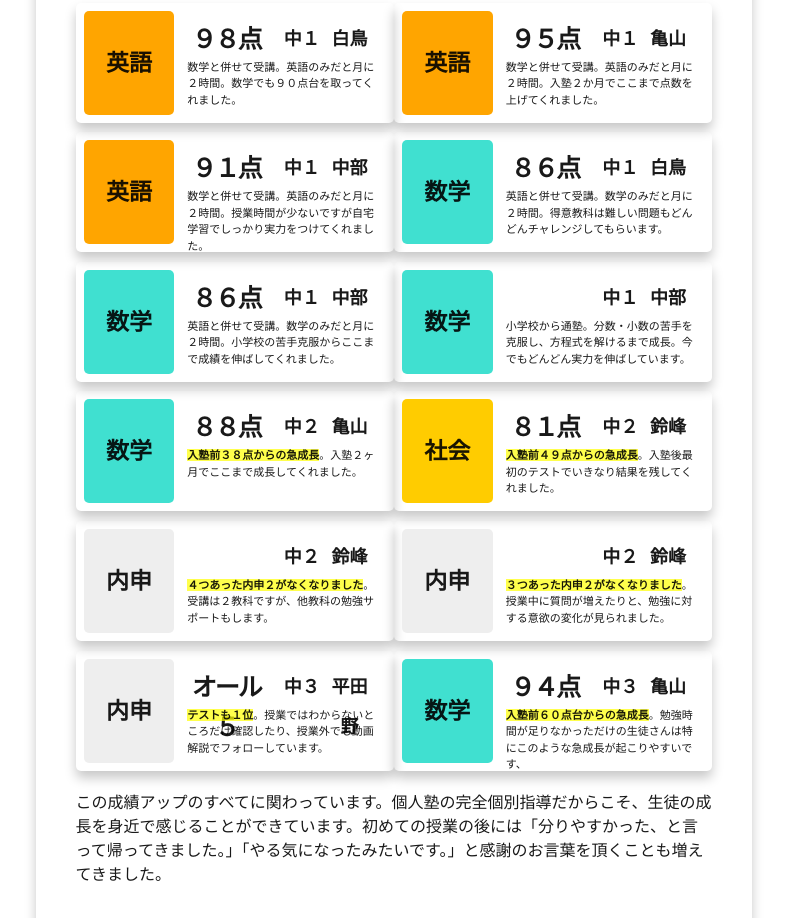
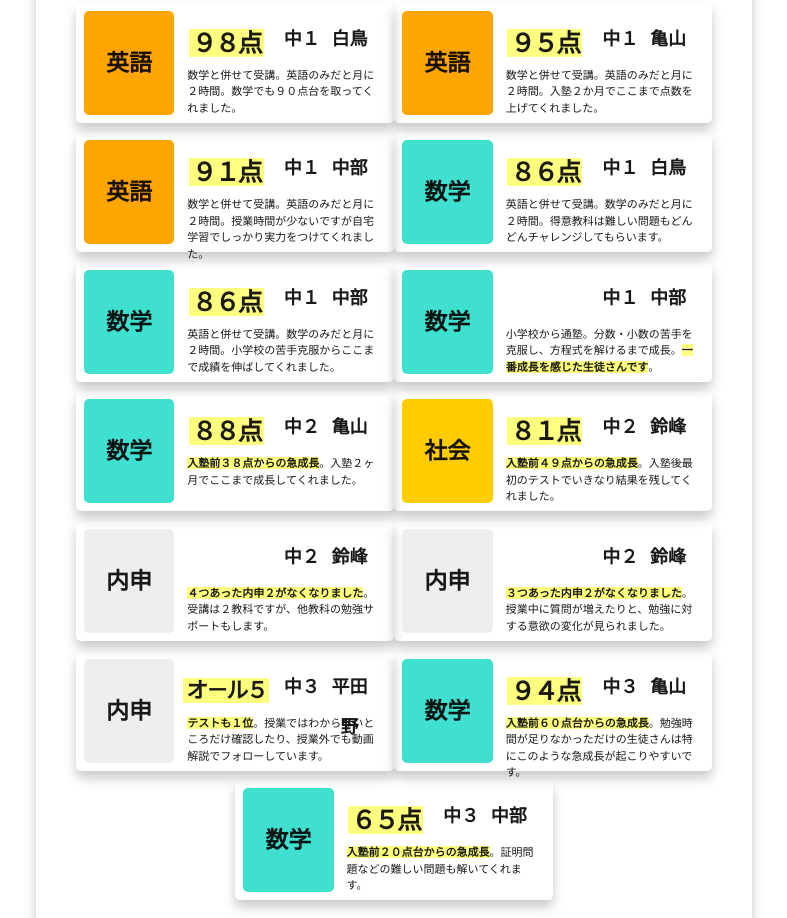
Before and after one commit to konohaacademy/AboutPersonalClamSchool, a plain HTML site: page index.html in a window 1280 px wide. Shown: the part 1939-2857 px from the top of the page, without its empty margins (118-905 px from the left). Drawn offline with nearby package versions, Linux system fonts and the light colour scheme.

Commit message:
実績を追加・デザイン変更

```diff
--- a/index.html
+++ b/index.html
@@ -161,7 +161,7 @@
                       </div>
                       <div class="achievement__box__content__textarea">
                         <div class="achievement__box__content__textarea__text">
-                          <span class="title">９８点</span>
+                          <span class="title point">９８点</span>
                         </div>
                         <div class="achievement__box__content__textarea__grade">
                           <span class="title">中１</span>
@@ -170,7 +170,7 @@
                           <span class="title">白鳥</span>
                         </div>
                         <div class="achievement__box__content__textarea__detail">
-                          <p>数学と併せて受講。英語のみだと月に２時間。数学でも９０点台を取ってくれました。</p>
+                          <p>数学と併せて受講。英語のみだと月に２時間。<span class="point"></span>数学でも９０点台</span>を取ってくれました。</p>
                         </div>
                       </div>
                     </div>
@@ -180,7 +180,7 @@
                       </div>
                       <div class="achievement__box__content__textarea">
                         <div class="achievement__box__content__textarea__text">
-                          <span class="title">９５点</span>
+                          <span class="title point">９５点</span>
                         </div>
                         <div class="achievement__box__content__textarea__grade">
                           <span class="title">中１</span>
@@ -199,7 +199,7 @@
                       </div>
                       <div class="achievement__box__content__textarea">
                         <div class="achievement__box__content__textarea__text">
-                          <span class="title">９１点</span>
+                          <span class="title point">９１点</span>
                         </div>
                         <div class="achievement__box__content__textarea__grade">
                           <span class="title">中１</span>
@@ -218,7 +218,7 @@
                       </div>
                       <div class="achievement__box__content__textarea">
                         <div class="achievement__box__content__textarea__text">
-                          <span class="title">８６点</span>
+                          <span class="title point">８６点</span>
                         </div>
                         <div class="achievement__box__content__textarea__grade">
                           <span class="title">中１</span>
@@ -237,7 +237,7 @@
                       </div>
                       <div class="achievement__box__content__textarea">
                         <div class="achievement__box__content__textarea__text">
-                          <span class="title">８６点</span>
+                          <span class="title point">８６点</span>
                         </div>
                         <div class="achievement__box__content__textarea__grade">
                           <span class="title">中１</span>
@@ -265,7 +265,7 @@
                           <span class="title">中部</span>
                         </div>
                         <div class="achievement__box__content__textarea__detail">
-                          <p>小学校から通塾。分数・小数の苦手を克服し、方程式を解けるまで成長。今でもどんどん実力を伸ばしています。
+                          <p>小学校から通塾。分数・小数の苦手を克服し、方程式を解けるまで成長。<span class="point">一番成長を感じた生徒さんです</span>。
                           </p>
                         </div>
                       </div>
@@ -276,7 +276,7 @@
                       </div>
                       <div class="achievement__box__content__textarea">
                         <div class="achievement__box__content__textarea__text">
-                          <span class="title">８８点</span>
+                          <span class="title point">８８点</span>
                         </div>
                         <div class="achievement__box__content__textarea__grade">
                           <span class="title">中２</span>
@@ -295,7 +295,7 @@
                       </div>
                       <div class="achievement__box__content__textarea">
                         <div class="achievement__box__content__textarea__text">
-                          <span class="title">８１点</span>
+                          <span class="title point">８１点</span>
                         </div>
                         <div class="achievement__box__content__textarea__grade">
                           <span class="title">中２</span>
@@ -354,7 +354,7 @@
 
                       <div class="achievement__box__content__textarea">
                         <div class="achievement__box__content__textarea__text">
-                          <span class="title">オール５</span>
+                          <span class="title point sp">オ－ル５</span>
                         </div>
                         <div class="achievement__box__content__textarea__grade">
                           <span class="title">中３</span>
@@ -374,7 +374,7 @@
 
                       <div class="achievement__box__content__textarea">
                         <div class="achievement__box__content__textarea__text">
-                          <span class="title">９４点</span>
+                          <span class="title point">９４点</span>
                         </div>
                         <div class="achievement__box__content__textarea__grade">
                           <span class="title">中３</span>
@@ -383,7 +383,26 @@
                           <span class="title">亀山</span>
                         </div>
                         <div class="achievement__box__content__textarea__detail">
-                          <p><span class="point">入塾前６０点台からの急成長</span>。勉強時間が足りなかっただけの生徒さんは特にこのような急成長が起こりやすいです、</p>
+                          <p><span class="point">入塾前６０点台からの急成長</span>。勉強時間が足りなかっただけの生徒さんは特にこのような急成長が起こりやすいです。</p>
+                        </div>
+                      </div>
+                    </div>
+                    <div class="achievement__box__content">
+                      <div class="achievement__box__content__img math">
+                        <span>数学</span>
+                      </div>
+                      <div class="achievement__box__content__textarea">
+                        <div class="achievement__box__content__textarea__text">
+                          <span class="title point">６５点</span>
+                        </div>
+                        <div class="achievement__box__content__textarea__grade">
+                          <span class="title">中３</span>
+                        </div>
+                        <div class="achievement__box__content__textarea__school">
+                          <span class="title">中部</span>
+                        </div>
+                        <div class="achievement__box__content__textarea__detail">
+                          <p><span class="point">入塾前２０点台からの急成長</span>。証明問題などの難しい問題も解いてくれます。</p>
                         </div>
                       </div>
                     </div>
--- a/styles/breakpoints/_1280up.scss
+++ b/styles/breakpoints/_1280up.scss
@@ -59,3 +59,18 @@ header {
 .contact-form .item textarea {
   width: 90%;
 }
+
+.achievement {
+  &__box {
+    &__content {
+      &__textarea {
+        &__text {
+          height: 40px;
+          span.title.sp {
+            font-size: 22px;
+          }
+        }
+      }
+    }
+  }
+}
--- a/styles/breakpoints/_600up.scss
+++ b/styles/breakpoints/_600up.scss
@@ -74,6 +74,9 @@ Stylesheet: 600px以上のタブレットやモニタで適用
           span.title {
             font-size: 28px;
             line-height: 35px;
+            &.sp {
+              font-size: 25px;
+            }
           }
         }
         &__grade {
--- a/styles/breakpoints/_960up.scss
+++ b/styles/breakpoints/_960up.scss
@@ -81,6 +81,9 @@ Stylesheet: 960px以上のモニタで適用
           span.title {
             font-size: 25px;
             line-height: 40px;
+            &.sp {
+              font-size: 23px;
+            }
           }
         }
         &__grade {
--- a/styles/breakpoints/_base.scss
+++ b/styles/breakpoints/_base.scss
@@ -894,13 +894,21 @@ HTML SCSS JSResult EDIT ON .container {
         flex-wrap: wrap;
         &__text {
           width: 45%;
-          height: 30px;
+          height: 25px;
           text-align: center;
+          margin: 4px 0px;
           span.title {
-            line-height: 30px;
-            font-size: 22px;
+            line-height: 21px;
+            font-size: 21px;
             font-weight: 600;
             letter-spacing: -2px;
+            padding: 0 3px;
+            &.point {
+              background-color: rgba($color: yellow, $alpha: 0.5);
+            }
+            &.sp {
+              font-size: 19px;
+            }
           }
         }
         &__grade {
@@ -933,7 +941,7 @@ HTML SCSS JSResult EDIT ON .container {
             line-height: 1.5em;
             span.point {
               font-weight: 600;
-              background-color: rgba($color: yellow, $alpha: 0.7);
+              background-color: rgba($color: yellow, $alpha: 0.5);
             }
           }
         }
```
Also changed, not shown: styles/style.css, 1 other file.
